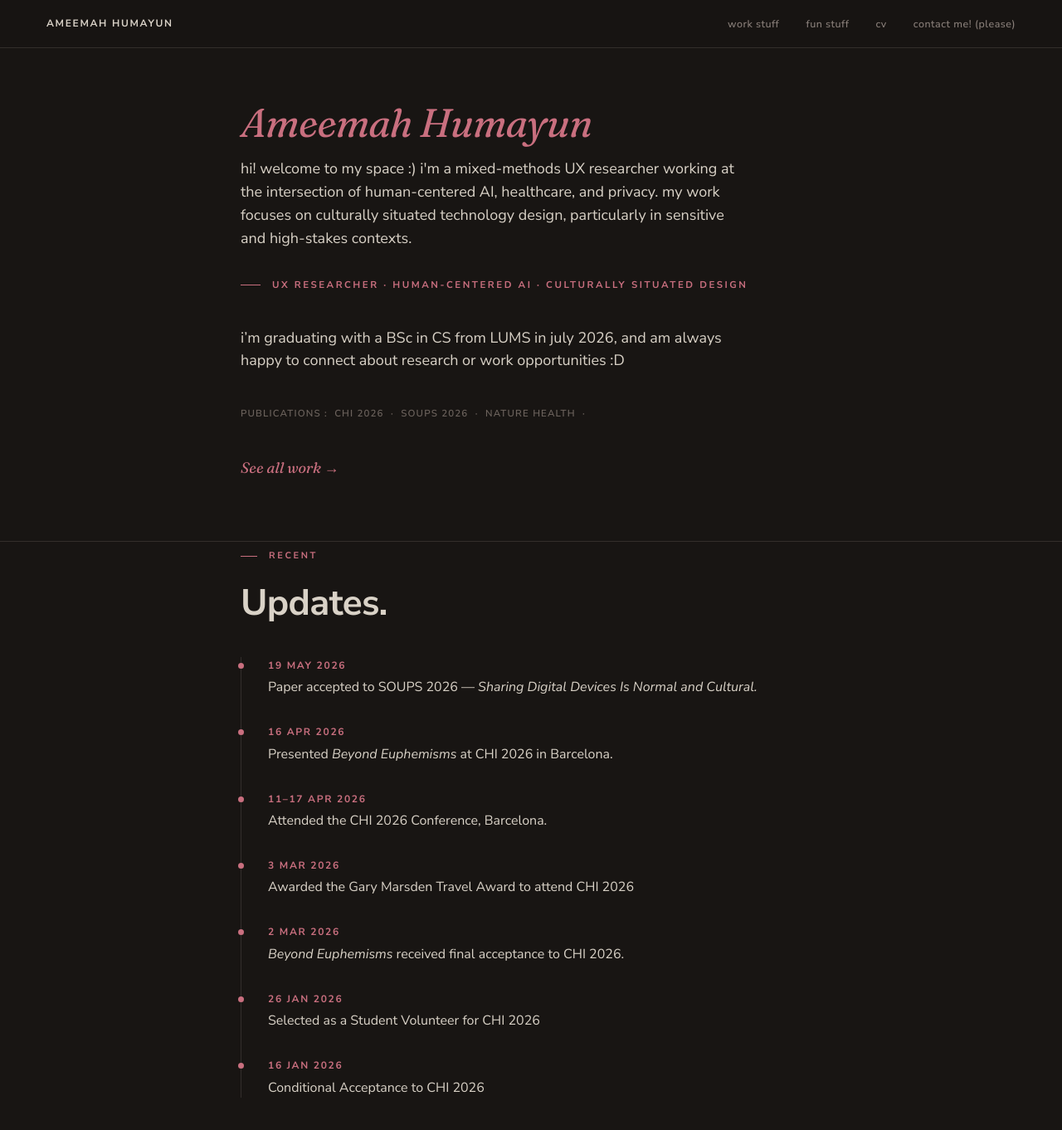
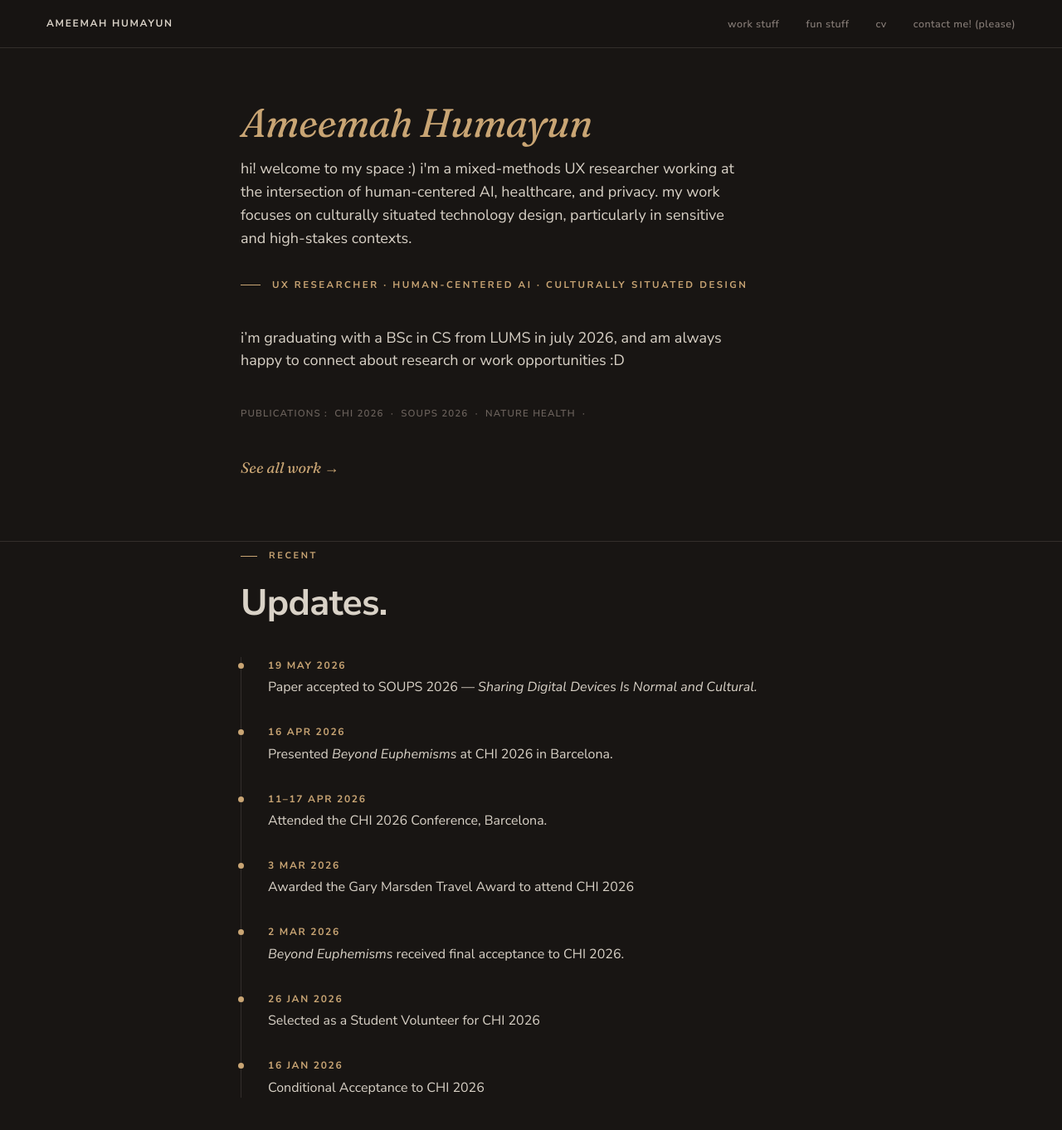
Before and after one commit to ameemahumayun/ameemahumayun.github.io, a Jekyll site: the page built from index.html, in a window 1280 px wide and 1400 px high. Shown: the top 1362 px of the window at 83% size. Built offline with Jekyll 4.4.1, drawn with Linux system fonts in a browser that asks for light colours.

Commit message:
Update tokens.css

```diff
--- a/assets/css/tokens.css
+++ b/assets/css/tokens.css
@@ -34,8 +34,8 @@
 
   --color-accent:       #c9a574;  /* aged brass — the only accent */
   --color-accent-deep:  #a67358;  /* terracotta — used very sparingly */
-  --color-accent:       #c96f7f;  /* dusky baby pink */
-  --color-accent-deep:  #b07f88;  /* deeper rose, for the rare --deep uses */
+  /* --color-accent:       #c96f7f;  /* dusky baby pink */
+  /*--color-accent-deep:  #b07f88;  /* deeper rose, for the rare --deep uses */ */
 
   --color-selection-bg: var(--color-accent);
   --color-selection-fg: var(--color-bg);
```
